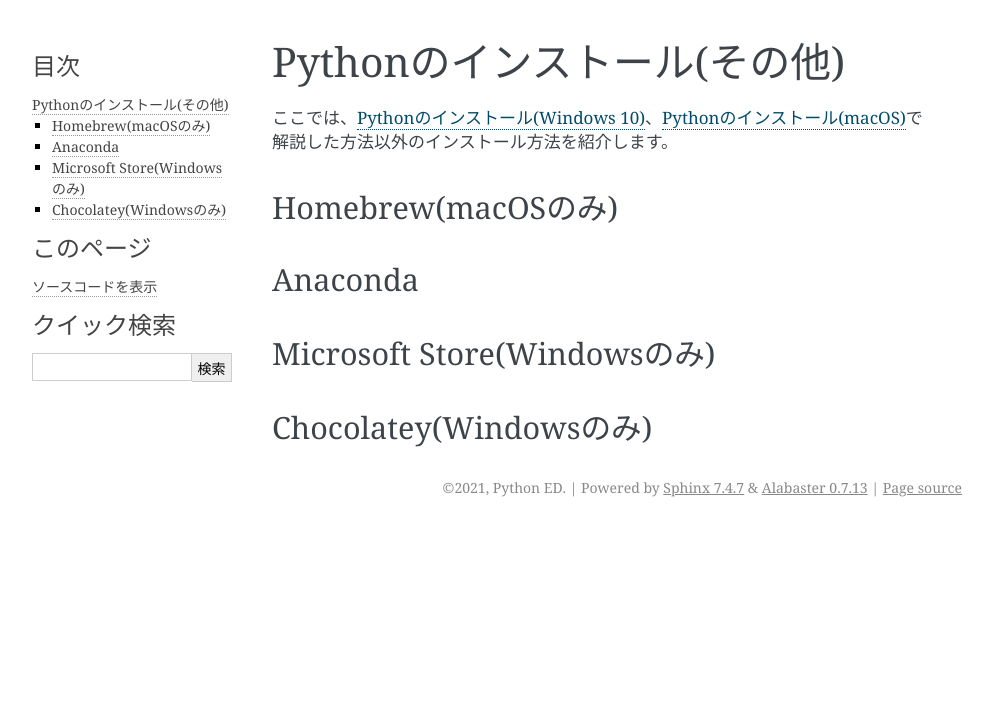
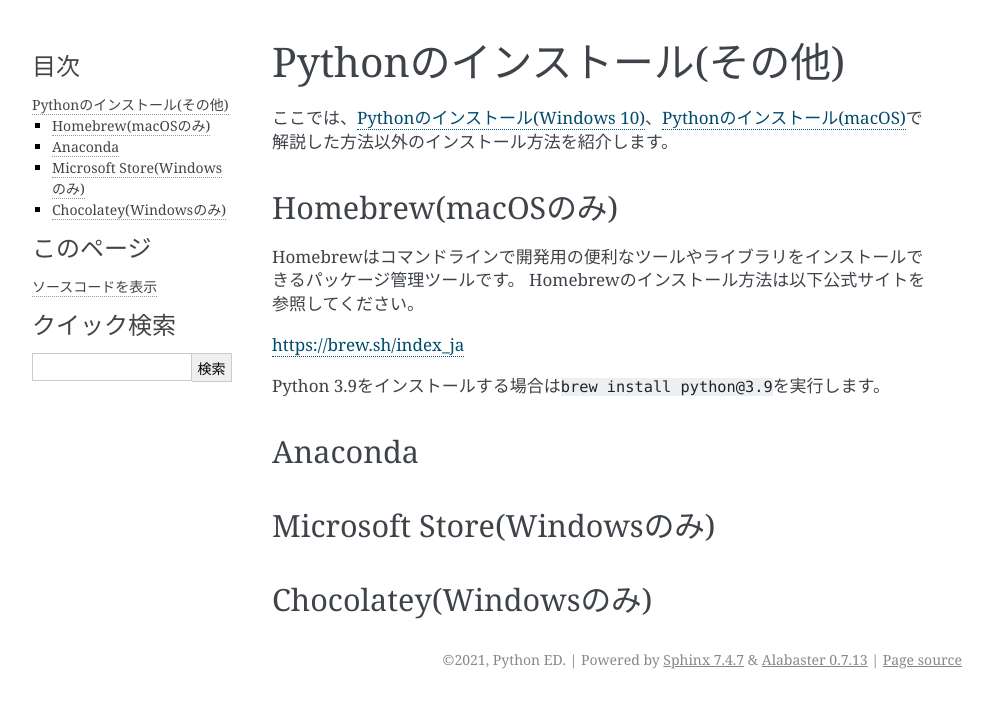
Before and after one commit to python-ed-open-doc/python-starter-guide, a Sphinx documentation site: the page built from source/python-setup/install-py39-others.md, in a window 1280 px wide. Shown: the top 708 px of the page, without its empty margins (148-1141 px from the left). Built offline with Sphinx 7.4.7, drawn with Linux system fonts in a browser that asks for light colours.

Commit message:
Pythonのインストール方法についての説明を追加（まだ途中）

```diff
--- a/source/python-setup/install-py39-others.md
+++ b/source/python-setup/install-py39-others.md
@@ -4,6 +4,13 @@
 ここでは、{ref}`install-py39-win`、{ref}`install-py39-mac`で解説した方法以外のインストール方法を紹介します。
 
 ## Homebrew(macOSのみ)
+Homebrewはコマンドラインで開発用の便利なツールやライブラリをインストールできるパッケージ管理ツールです。
+Homebrewのインストール方法は以下公式サイトを参照してください。
+
+[https://brew.sh/index_ja](https://brew.sh/index_ja)
+
+Python 3.9をインストールする場合は`brew install python@3.9`を実行します。
+
 ## Anaconda
 ## Microsoft Store(Windowsのみ)
 ## Chocolatey(Windowsのみ)
```
